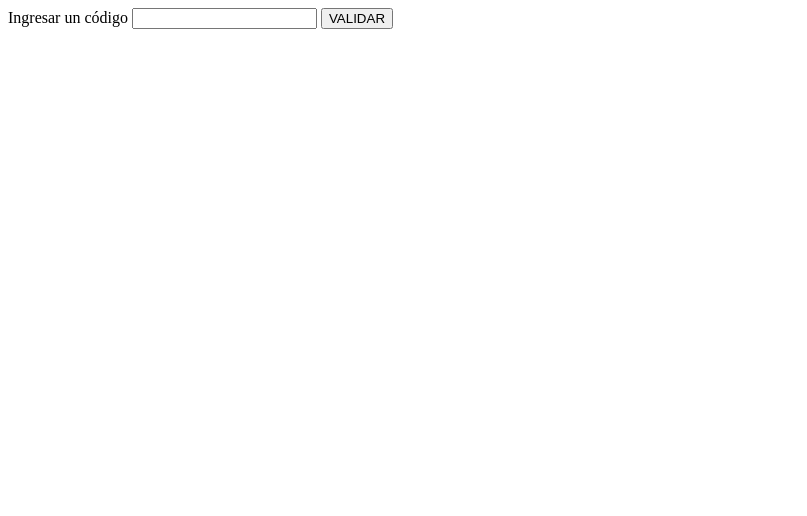
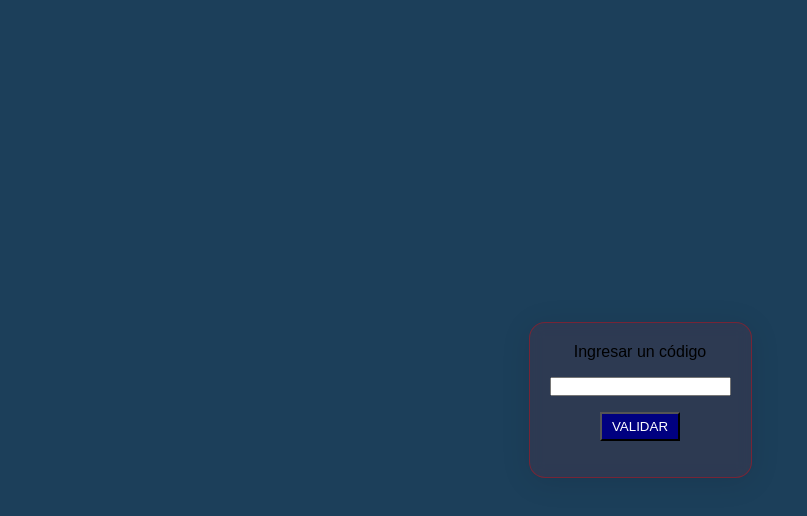
Before and after one commit to FerrandoCarlos/Arg.Prog4.0-ejercicio008_JS, a plain HTML site: page index.html in a window 1280 px wide. Shown: the whole page, without its empty margins (0-807 px from the left). Drawn offline with Linux system fonts and the light colour scheme.

Commit message:
Ejercicio 8 se agregan estilos

```diff
--- /dev/null
+++ b/css/styles.css
@@ -0,0 +1,48 @@
+* {
+  margin: 0;
+  padding: 0;
+  outline: none;
+  box-sizing: border-box;
+  font-family: Arial, Helvetica, sans-serif;
+}
+
+body {
+  display: flex;
+  align-items: center;
+  justify-content: center;
+  min-height: 100vh;
+  padding: 10px;
+  font-family: Arial, Helvetica, sans-serif;
+  background-color: #1c3f5a;
+}
+
+.container {
+  max-width: 800px;
+  background: rgba(255, 0, 0, 0.08);
+  border-radius: 16px;
+  box-shadow: 0 4px 30px rgba(0, 0, 0, 0.1);
+  backdrop-filter: blur(6.3px);
+  -webkit-backdrop-filter: blur(6.3px);
+  border: 1px solid rgba(255, 0, 0, 0.35);
+  padding: 25px, 40px, 10px, 40px;
+}
+
+.container form{
+    display: flex;
+    flex-direction: column;
+    align-items: center;
+    width: 100%;
+    padding: 20px;
+}
+
+.container form > * {
+    margin-bottom: 1rem;
+
+}
+
+#btn{
+    cursor: pointer;
+    padding: 5px 10px;
+    color: white;
+    background-color: navy;
+}
--- a/index.html
+++ b/index.html
@@ -6,12 +6,13 @@ Crear un formulario que le solicite al usuario ingresar un código. El formulari
     <meta charset="UTF-8">
     <meta name="viewport" content="width=device-width, initial-scale=1.0">
     <title>Ejercicio 8</title>
+    <link rel="stylesheet" href="css/styles.css">
 </head>
 <body>
     <div class="container">
         <form action="#">
             <label for="code">Ingresar un código</label>
-            <input type="text" name="code" id="code">
+            <input type="text" name="code" id="code" required>
             <button id="btn">VALIDAR</button>
         </form>
     </div>
```
